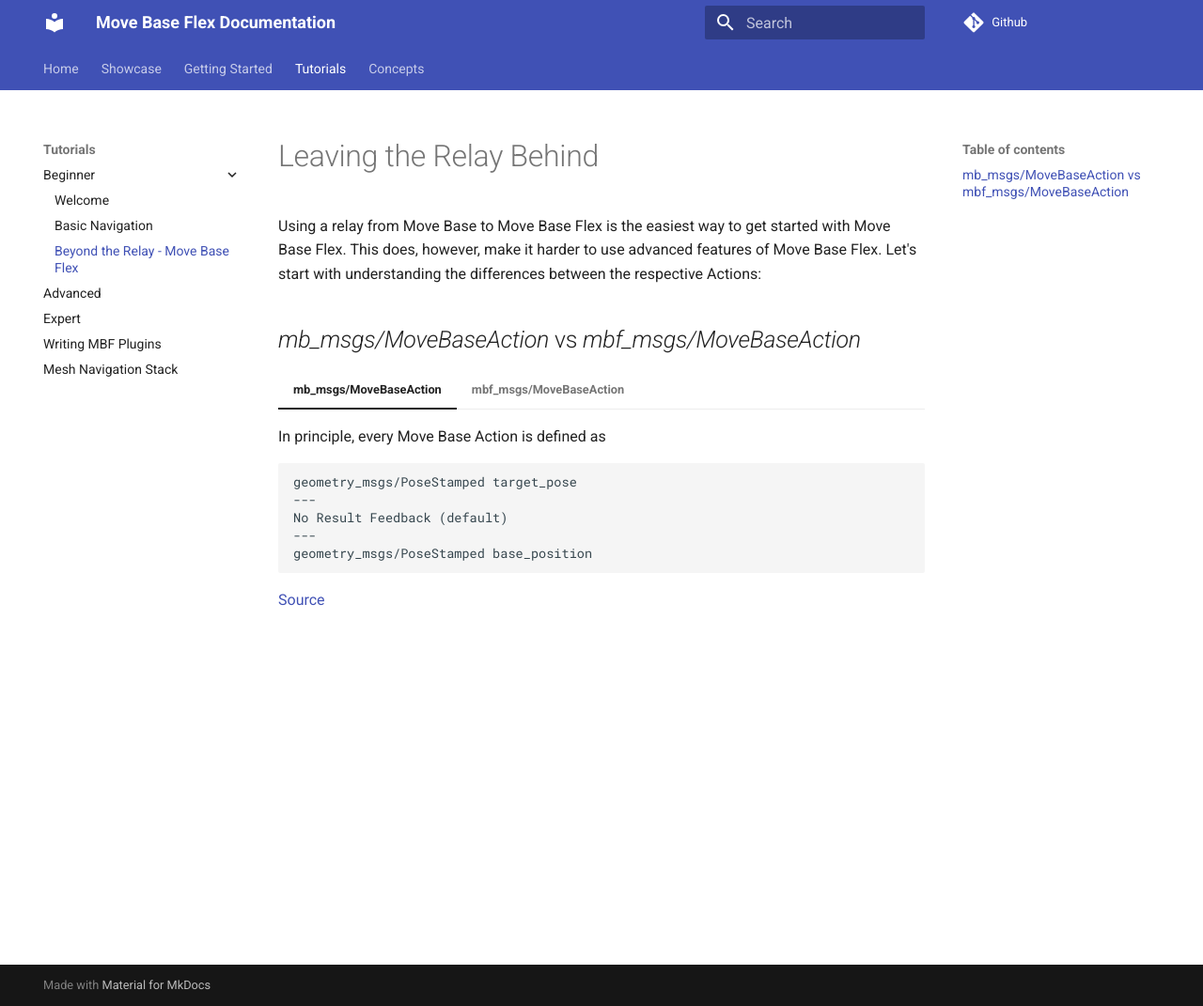
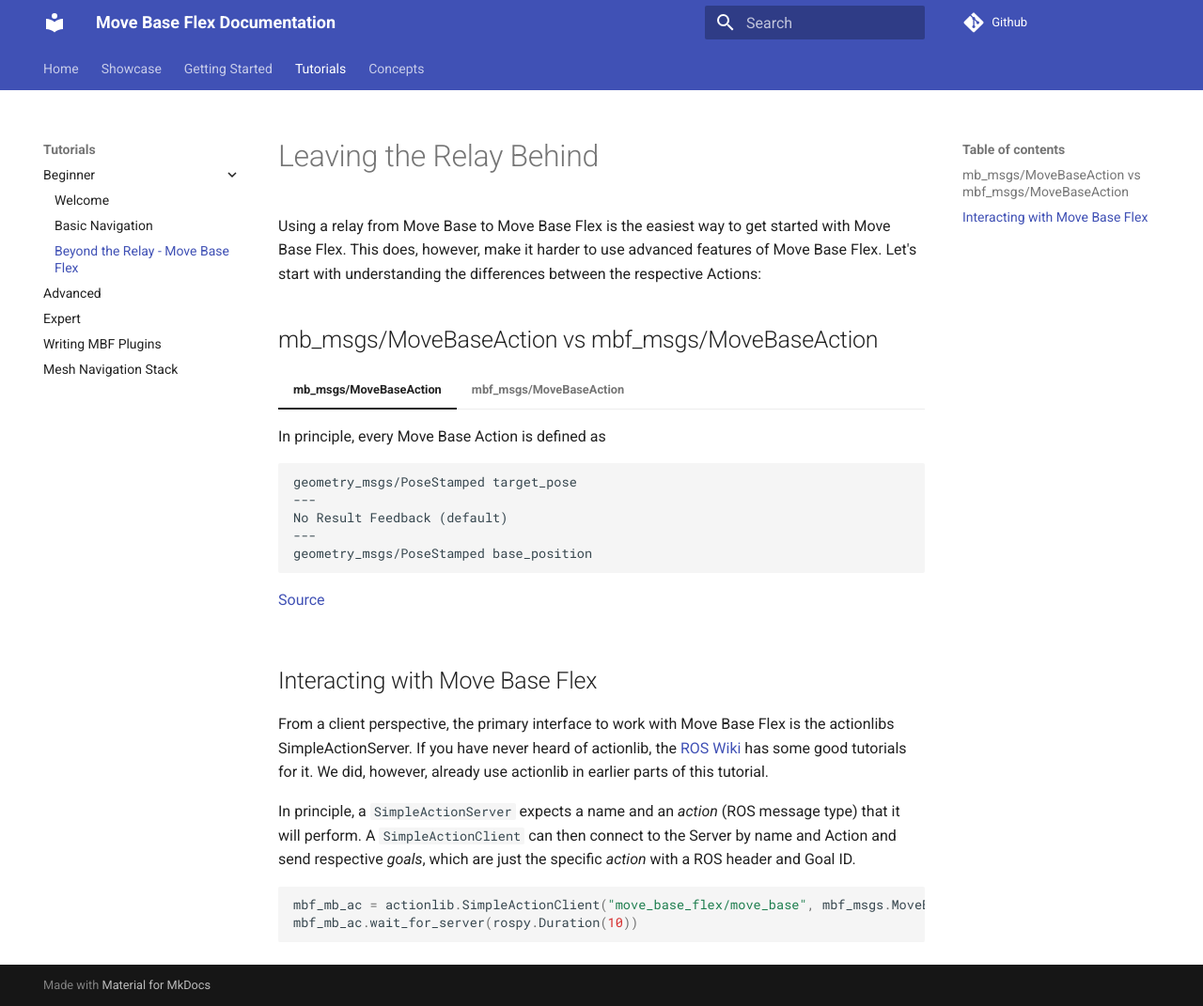
Before and after one commit to naturerobots/mbf_docs, an MkDocs documentation site: the page built from docs/tutorials/beginner/beyond_relay.md, in a window 1280 px wide and 1071 px high. Shown: the whole window at 94% size. Built offline with MkDocs 1.6.1 and Material for MkDocs 9.7.7, drawn with Linux system fonts in a browser that asks for light colours; comment, search, counter and statistics services are not loaded.

Commit message:
move to ebase (for testing), begin 'beyond relay'

````diff
--- a/docs/tutorials/beginner/beyond_relay.md
+++ b/docs/tutorials/beginner/beyond_relay.md
@@ -2,7 +2,7 @@
 
 Using a relay from Move Base to Move Base Flex is the easiest way to get started with Move Base Flex. This does, however, make it harder to use advanced features of Move Base Flex. Let's start with understanding the differences between the respective Actions:
 
-## *mb_msgs/MoveBaseAction* vs *mbf_msgs/MoveBaseAction*
+## mb_msgs/MoveBaseAction vs mbf_msgs/MoveBaseAction
 
 === "mb_msgs/MoveBaseAction"
 
@@ -82,3 +82,15 @@ Using a relay from Move Base to Move Base Flex is the easiest way to get started
     ```
 
     [Source](https://github.com/magazino/move_base_flex/blob/master/mbf_msgs/action/MoveBase.action)
+
+
+## Interacting with Move Base Flex
+
+From a client perspective, the primary interface to work with Move Base Flex is the actionlibs SimpleActionServer. If you have never heard of actionlib, the [ROS Wiki](https://wiki.ros.org/actionlib_tutorials) has some good tutorials for it. We did, however, already use actionlib in earlier parts of this tutorial.
+
+In principle, a `SimpleActionServer` expects a name and an *action* (ROS message type) that it will perform. A `SimpleActionClient` can then connect to the Server by name and Action and send respective *goals*, which are just the specific *action* with a ROS header and Goal ID.
+
+```python
+mbf_mb_ac = actionlib.SimpleActionClient("move_base_flex/move_base", mbf_msgs.MoveBaseAction)
+mbf_mb_ac.wait_for_server(rospy.Duration(10))
+```
--- a/mkdocs.yml
+++ b/mkdocs.yml
@@ -15,6 +15,8 @@ markdown_extensions:
   - pymdownx.highlight
   - pymdownx.superfences
   - pymdownx.tabbed
+  - pymdownx.details
+  - admonition
 
 nav:
   - Home: index.md
````
Also changed, not shown: docs/tutorials/beginner/basic_navigation.md (+13 -1 lines), docs/tutorials/beginner/welcome.md (+5 -0 lines).
